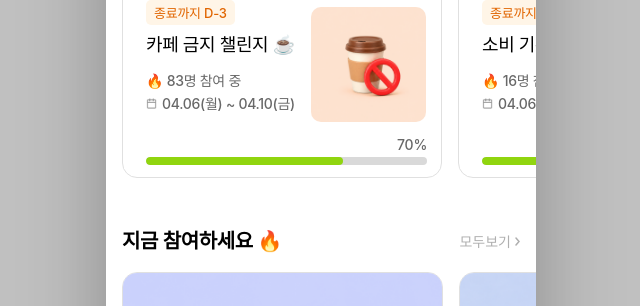
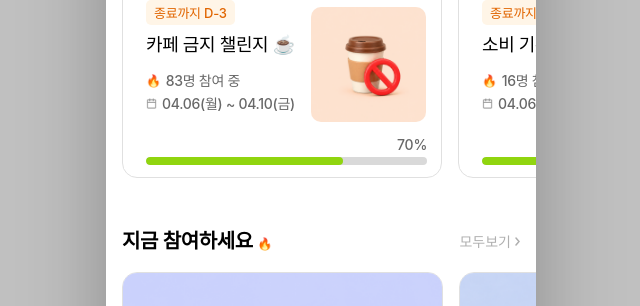
Before and after one commit to nahyune/uxui, a React (Vite) app: page /challenge in a window 1280 px wide. Shown: the part 226-532 px from the top of the page, without its empty margins (319-959 px from the left). Built offline with nearby package versions, Linux system fonts and the light colour scheme; a web font is replaced by a local one.

Commit message:
챌린지 불 이모티콘 12px 적용

```diff
--- a/src/pages/Challenge.jsx
+++ b/src/pages/Challenge.jsx
@@ -101,7 +101,7 @@ export default function Challenge() {
                   <div className="chal-my-name-block">
                     <p className="chal-my-name">{c.name}</p>
                     <div className="chal-my-meta">
-                      <p className="chal-meta-row">🔥 {c.count}명 참여 중</p>
+                      <p className="chal-meta-row"><span className="chal-fire">🔥</span> {c.count}명 참여 중</p>
                       <p className="chal-meta-row"><CalImg />{c.date}</p>
                     </div>
                   </div>
@@ -121,7 +121,7 @@ export default function Challenge() {
         {/* 지금 참여하세요 */}
         <div className="chal-section">
           <div className="pg-section-header">
-            <h2 className="pg-section-title">지금 참여하세요 🔥</h2>
+            <h2 className="pg-section-title">지금 참여하세요 <span className="chal-fire">🔥</span></h2>
             <a href="#" className="pg-more-link">모두보기 <ChevRight /></a>
           </div>
           <div className="chal-hscroll" ref={joinRef}>
@@ -184,7 +184,7 @@ export default function Challenge() {
                               <p className="chal-mini-name">{m.name}</p>
                             </div>
                             <div className="chal-mini-meta">
-                              <p className="chal-mini-count">🔥 {m.count}명 참여 중</p>
+                              <p className="chal-mini-count"><span className="chal-fire">🔥</span> {m.count}명 참여 중</p>
                               <p className="chal-mini-dur"><TimeImg />{m.dur} 챌린지</p>
                             </div>
                           </div>
--- a/src/styles/pages.css
+++ b/src/styles/pages.css
@@ -461,6 +461,8 @@
 .chal-join-btn { margin-top: auto; display: flex; align-items: center; justify-content: center; height: 47px; border-radius: 10px; font-size: 18px; font-weight: 600; letter-spacing: -0.36px; background: #90D50F; color: #fff; }
 .chal-join-btn.done { background: #F6F6F6; border: 1px solid #E0E0E0; color: #959595; }
 
+.chal-fire { font-size: 12px; }
+
 /* 곧 시작해요 슬라이드 — 모바일 반응형 너비 */
 .chal-coming-slide { flex-shrink: 0; width: min(396px, calc(100vw - 56px)); background: #F6F6F6; border-radius: 10px; padding: 25px 11px; scroll-snap-align: start; }
 /* 2행 flex-col, 행간 30px */
```
